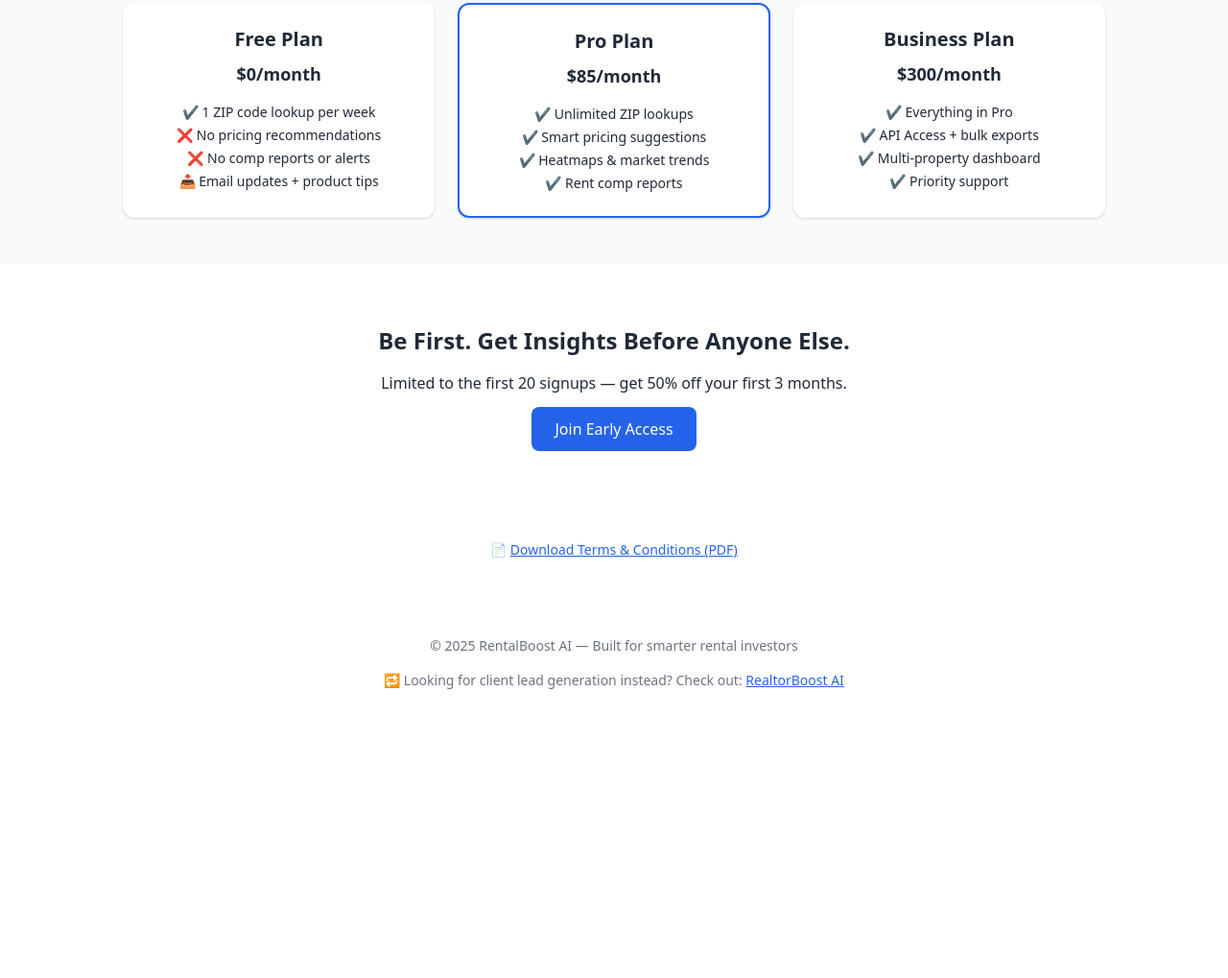
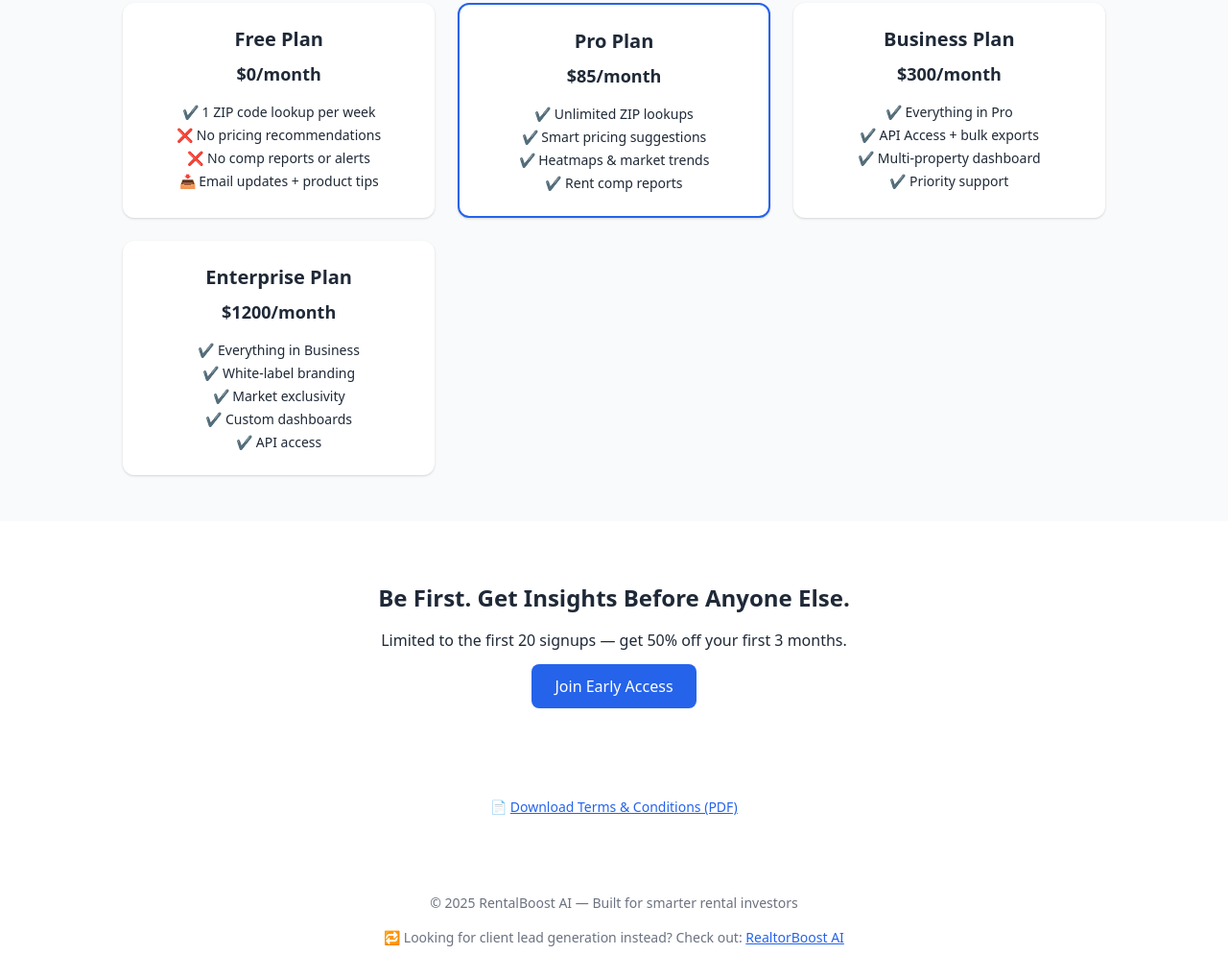
Before and after one commit to tanyed640/rentalboost-site, a plain HTML site: page index.html in a window 1280 px wide. Shown: the part 837-1856 px from the top of the page at 96% size. Before the commit the page ends 1588 px from the top, so only its background shows below. Drawn offline with nearby package versions, Linux system fonts and the light colour scheme.

Commit message:
Add files via upload

```diff
--- a/index.html
+++ b/index.html
@@ -68,6 +68,19 @@
           <li>✔️ Priority support</li>
         </ul>
       </div>
+
+      <!-- Enterprise Plan -->
+      <div class="bg-white p-6 rounded-xl shadow">
+        <h3 class="text-xl font-bold mb-2">Enterprise Plan</h3>
+        <p class="text-lg font-semibold">$1200/month</p>
+        <ul class="mt-4 text-sm space-y-1">
+          <li>✔️ Everything in Business</li>
+          <li>✔️ White-label branding</li>
+          <li>✔️ Market exclusivity</li>
+          <li>✔️ Custom dashboards</li>
+          <li>✔️ API access</li>
+        </ul>
+      </div>
     </div>
   </section>
 
```
